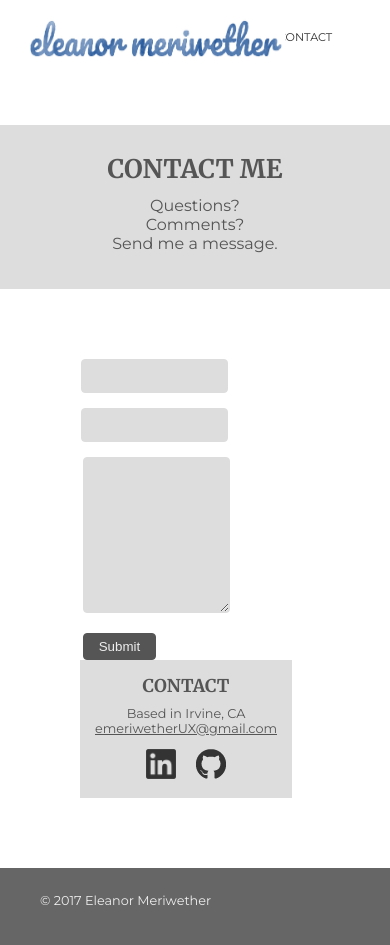
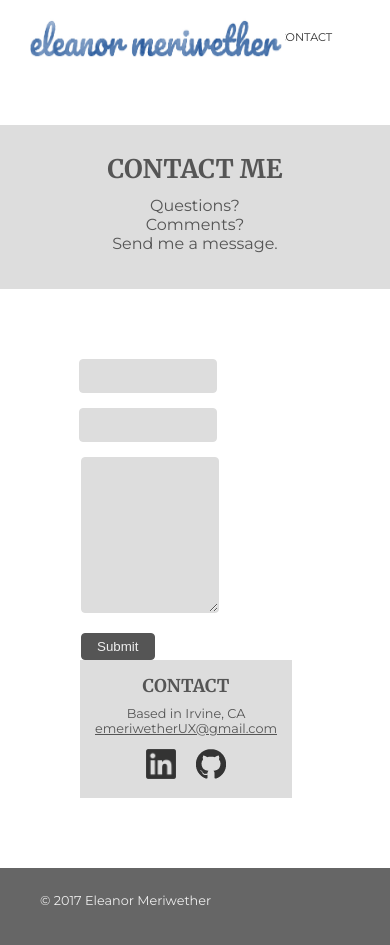
Before and after one commit to emeriwether/emeriwether.github.io, a Jekyll site: the page built from contact.html, in a window 390 px wide. Built offline with Jekyll 4.4.1, drawn with Linux system fonts in a browser that asks for light colours; nearby versions of some CDN libraries.

Commit message:
ct prev commit

```diff
--- a/css/styles.css
+++ b/css/styles.css
@@ -210,7 +210,7 @@ MEDIA QUERIES
 
     /*Contact*/
     section.contactInfo #info { margin-left: 20px;}
-    section.contactInfo > div:nth-child(1) { width: 70%; }
+    section.contactInfo > div:nth-child(1) { width: 65%; }
 
 }
 
```
